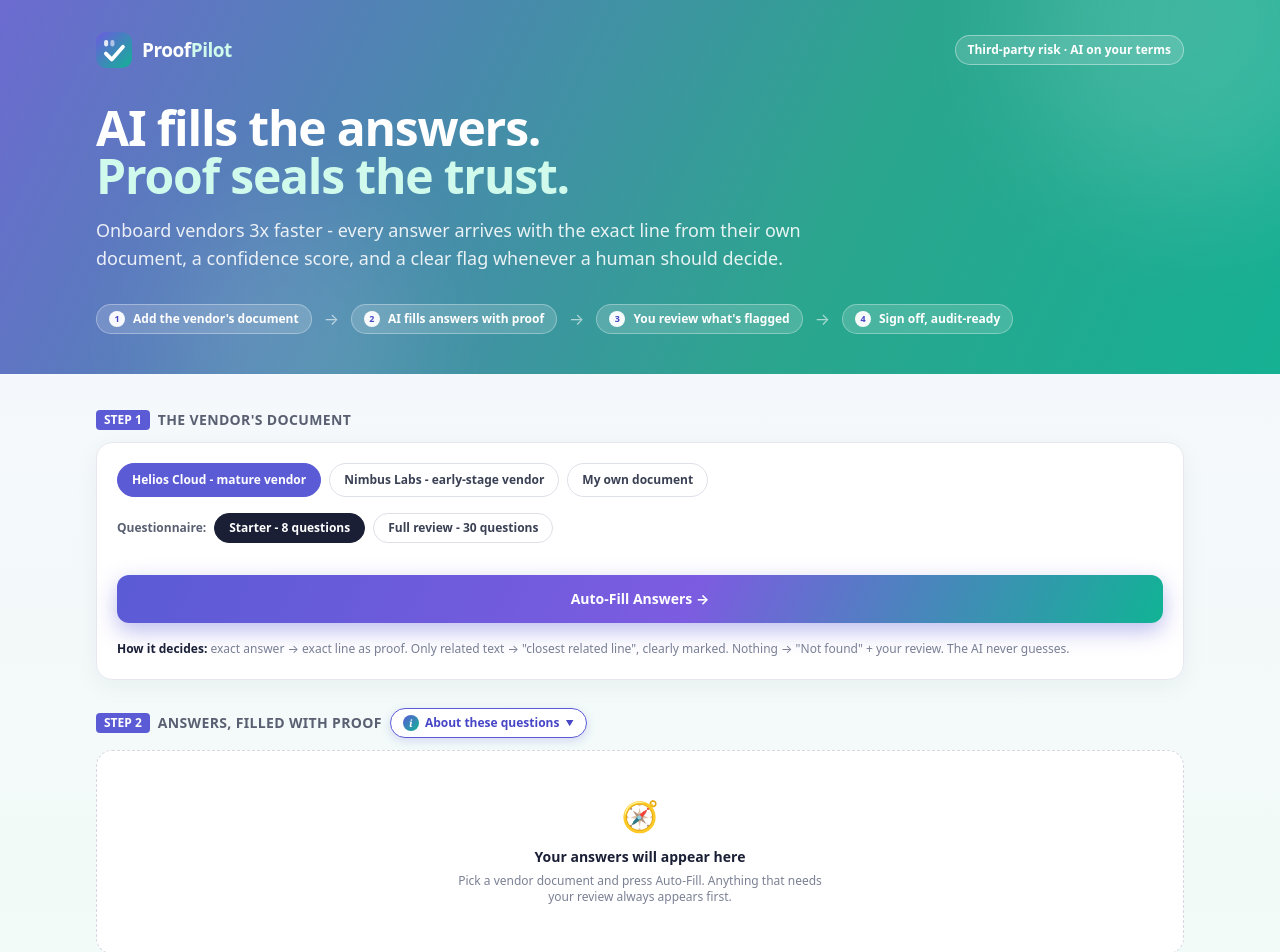
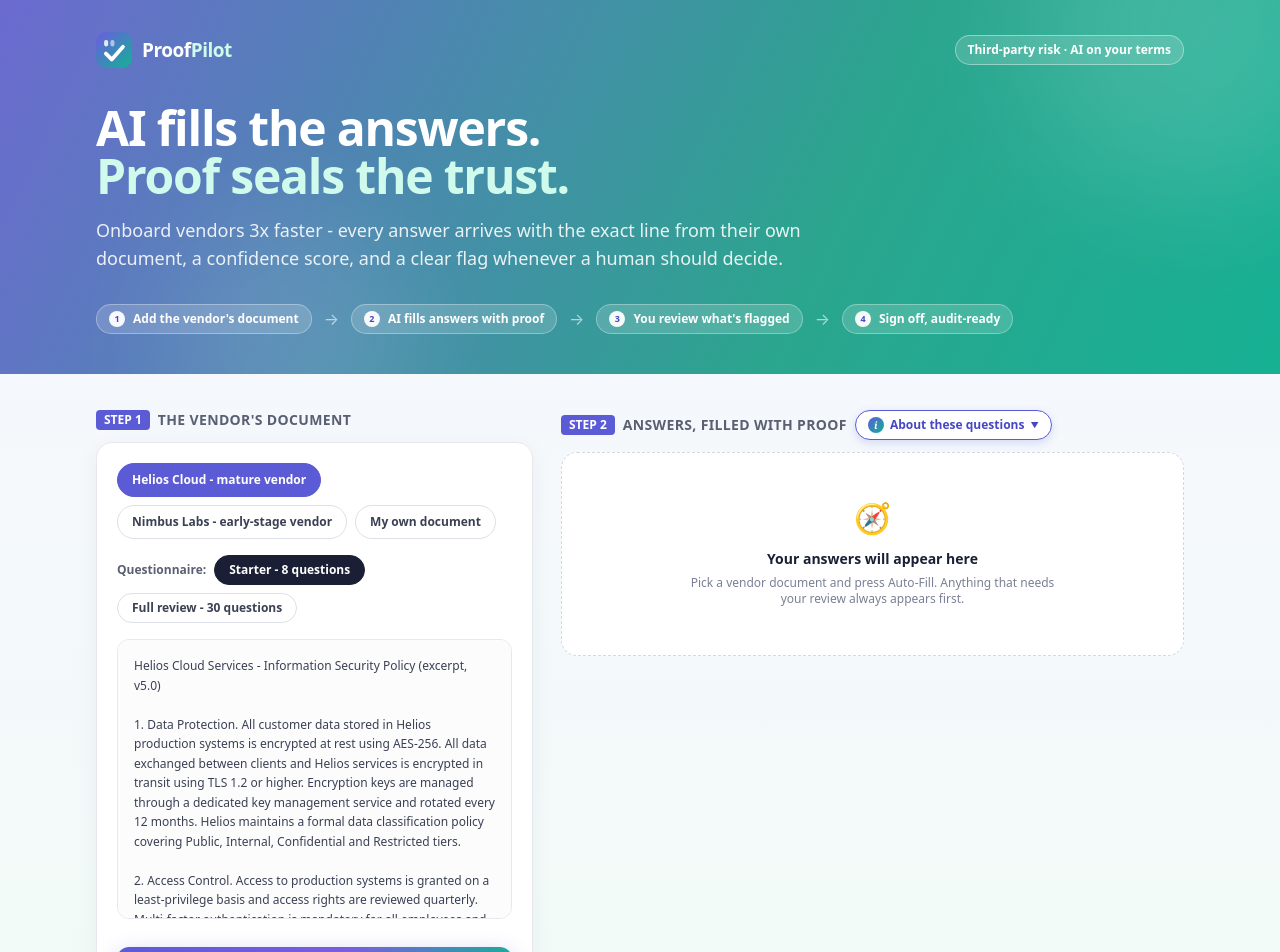
Before and after one commit to angelaemoin1604/proofpilot, a React (Vite) app: page / in a window 1280 px wide. Shown: the top 952 px of the page. Built offline with nearby package versions, Linux system fonts and the light colour scheme.

Commit message:
Changes 7

```diff
--- a/src/App.jsx
+++ b/src/App.jsx
@@ -1121,14 +1121,15 @@
       </header>
 
       <main className="max-w-6xl mx-auto px-5 md:px-8 py-9 flex flex-col gap-7">
+        <div className="grid gap-7 lg:grid-cols-12" style={{ height: "85vh" }}>
         {/* ============ LEFT: DOCUMENT ============ */}
-        <section style={{ animation: "ppFadeUp .6s .35s ease both" }}>
+        <section className="lg:col-span-5 flex flex-col min-h-0" style={{ animation: "ppFadeUp .6s .35s ease both" }}>
           <div className="flex items-center gap-2 mb-3">
             <span className="text-xs font-bold px-2 py-0.5 rounded text-white" style={{ background: INDIGO }}>STEP 1</span>
             <h2 className="text-sm font-bold tracking-wide" style={{ color: "#5A6072" }}>THE VENDOR'S DOCUMENT</h2>
           </div>
 
-          <div className="bg-white rounded-2xl p-5" style={{ border: "1px solid #E6E8EE", boxShadow: "0 6px 24px rgba(26,31,54,.05)" }}>
+          <div className="bg-white rounded-2xl p-5 flex-1 flex flex-col min-h-0" style={{ border: "1px solid #E6E8EE", boxShadow: "0 6px 24px rgba(26,31,54,.05)" }}>
             <div className="flex gap-2 flex-wrap mb-4">
               {[["mature", SAMPLE_DOCS.mature.label], ["early", SAMPLE_DOCS.early.label], ["custom", "My own document"]].map(([k, label]) => (
                 <button key={k} onClick={() => { setDocKey(k); resetAll(); setFileInfo(null); setFileError(null); setFilePages(null); }}
@@ -1182,14 +1183,24 @@
               </div>
             )}
 
-            {docKey === "custom" && !fileInfo && (
-              <div className="relative mb-3">
+            <div className="relative rounded-xl overflow-hidden flex-1 min-h-0 mb-3" style={{ border: "1px solid #E6E8EE" }}>
+              {docKey === "custom" ? (
                 <textarea value={customText} onChange={(e) => { setCustomText(e.target.value); setFileInfo(null); setFilePages(null); }}
                   placeholder="…or paste any security policy, SOC 2 summary, or trust-center text here"
-                  className="w-full p-3 text-xs leading-relaxed outline-none rounded-xl"
-                  style={{ fontFamily: "ui-monospace, SFMono-Regular, Menlo, monospace", background: "#FCFCFD", border: "1px solid #E6E8EE", resize: "vertical", height: 110 }} />
-              </div>
-            )}
+                  className="w-full h-full p-4 text-xs leading-relaxed outline-none"
+                  style={{ fontFamily: "ui-monospace, SFMono-Regular, Menlo, monospace", background: "#FCFCFD", resize: "none" }} />
+              ) : (
+                <div className="overflow-y-auto p-4 text-xs leading-relaxed whitespace-pre-wrap h-full" style={{ background: "#FCFCFD", color: "#3A4154" }}>
+                  {SAMPLE_DOCS[docKey].text}
+                </div>
+              )}
+              {loading && (
+                <>
+                  <div className="absolute inset-0" style={{ background: "linear-gradient(180deg, rgba(91,91,214,.05), rgba(17,179,149,.05))" }} />
+                  <div className="absolute left-0 right-0" style={{ height: 3, background: `linear-gradient(90deg, transparent, ${INDIGO}, #11B395, transparent)`, boxShadow: `0 0 16px ${INDIGO}`, animation: "ppScan 1.8s ease-in-out infinite" }} />
+                </>
+              )}
+            </div>
 
 
             <button onClick={runPrefill} disabled={loading || parsing}
@@ -1227,7 +1238,7 @@
         </section>
 
         {/* ============ RIGHT: ANSWERS ============ */}
-        <section ref={resultsRef}>
+        <section ref={resultsRef} className="lg:col-span-7 flex flex-col min-h-0">
           <div className="flex items-center gap-2 mb-3 flex-wrap" style={{ animation: "ppFadeUp .6s .45s ease both" }}>
             <span className="text-xs font-bold px-2 py-0.5 rounded text-white" style={{ background: INDIGO }}>STEP 2</span>
             <h2 className="text-sm font-bold tracking-wide" style={{ color: "#5A6072" }}>ANSWERS, FILLED WITH PROOF</h2>
@@ -1343,7 +1354,7 @@
                 )}
               </div>
 
-              <div className="overflow-y-auto pr-1" style={{ maxHeight: "78vh", scrollbarWidth: "thin" }}>
+              <div className="overflow-y-auto pr-1 flex-1" style={{ minHeight: 0, scrollbarWidth: "thin" }}>
               {groups.map((g) => (
                 <div key={g.key} className="mb-7">
                   <div className="flex items-center gap-2 mb-3 sticky top-0 z-10 py-1" style={{ background: "linear-gradient(180deg, #F6F7FF 75%, transparent)" }}>
@@ -1395,6 +1406,7 @@
             </div>
           )}
         </section>
+        </div>
 
         {/* ============ STEP 3: ANSWER MAP ============ */}
         {results && (
```
Also changed, not shown: src/smart-intake-prototype.jsx (+22 -10 lines).
